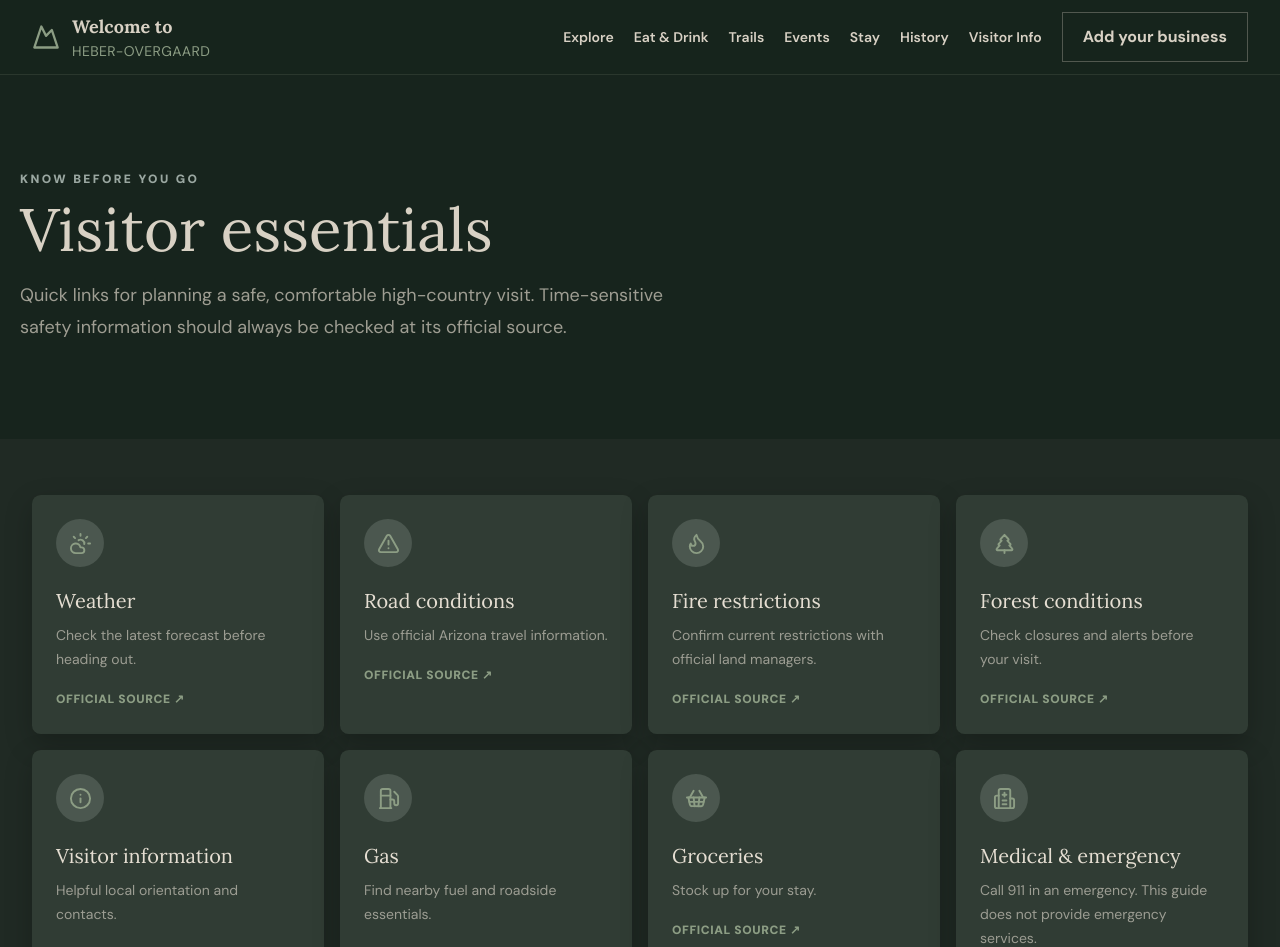
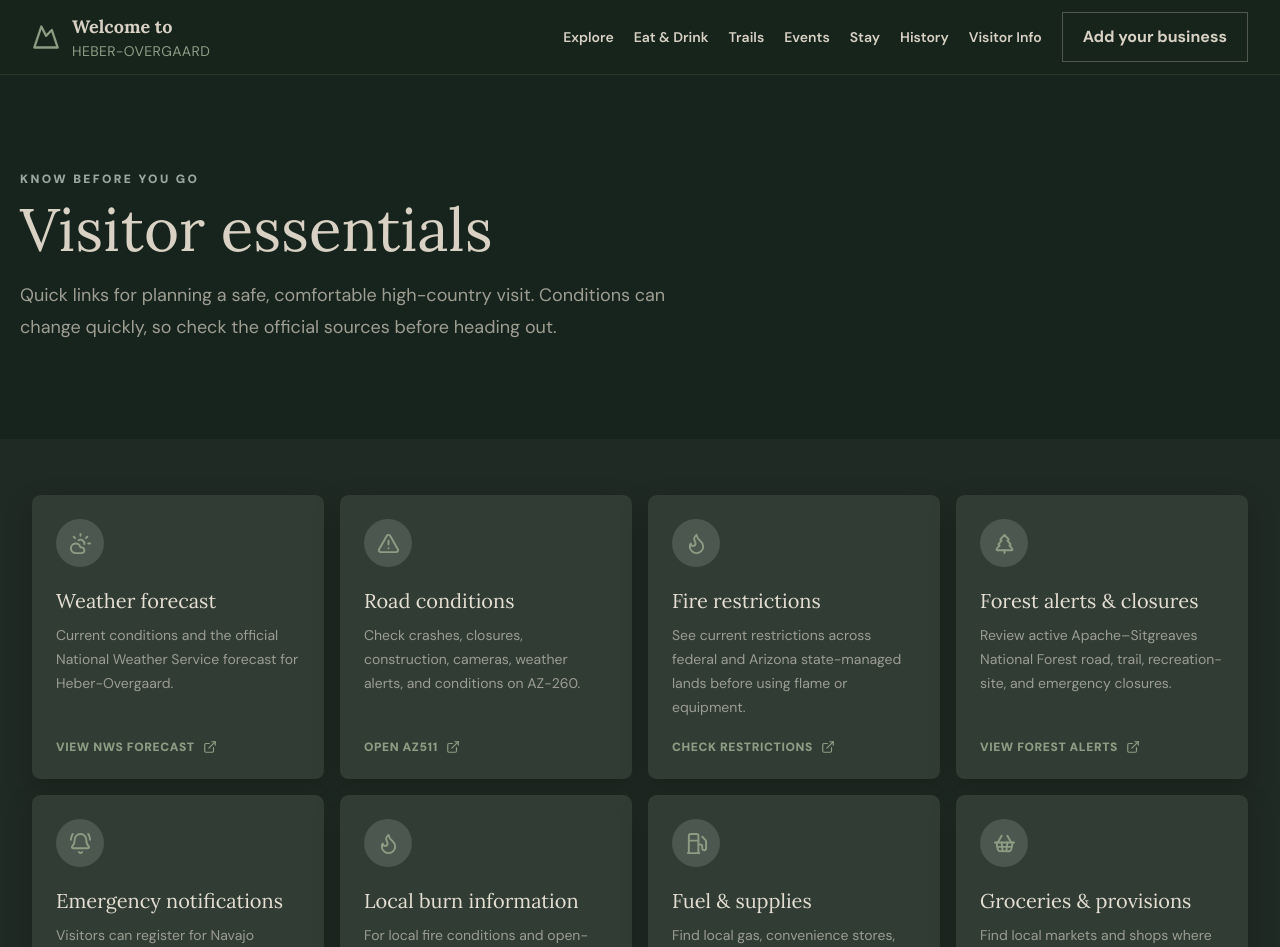
Before and after one commit to myhometechpro/TownGuide, a Next.js app: page /visitor-info in a window 1280 px wide. Shown: the top 947 px of the page. Built offline with nearby package versions, Linux system fonts and the light colour scheme; no server answers.

Commit message:
Add visitor safety and travel links

```diff
--- a/app/visitor-info/page.tsx
+++ b/app/visitor-info/page.tsx
@@ -1,3 +1,31 @@
-import type {Metadata} from "next";import {CloudSun,Flame,Fuel,Hospital,Info,ShoppingBasket,TreePine,TriangleAlert} from "lucide-react";import {PageHero} from "@/components/page-hero";
-export const metadata:Metadata={title:"Visitor Information"};const items=[[CloudSun,"Weather","Check the latest forecast before heading out."],[TriangleAlert,"Road conditions","Use official Arizona travel information."],[Flame,"Fire restrictions","Confirm current restrictions with official land managers."],[TreePine,"Forest conditions","Check closures and alerts before your visit."],[Info,"Visitor information","Helpful local orientation and contacts."],[Fuel,"Gas","Find nearby fuel and roadside essentials."],[ShoppingBasket,"Groceries","Stock up for your stay."],[Hospital,"Medical & emergency","Call 911 in an emergency. This guide does not provide emergency services."]];
-export default function Page(){return <><PageHero eyebrow="Know before you go" title="Visitor essentials" text="Quick links for planning a safe, comfortable high-country visit. Time-sensitive safety information should always be checked at its official source."/><section className="mx-auto grid max-w-7xl gap-4 px-5 py-14 sm:grid-cols-2 lg:grid-cols-4 lg:px-8">{items.map(([Icon,title,text])=><article className="rounded-3xl bg-white p-6 shadow-soft" key={String(title)}><span className="grid h-12 w-12 place-items-center rounded-full bg-sky/25 text-forest"><Icon size={23}/></span><h2 className="mt-5 font-display text-xl">{String(title)}</h2><p className="mt-2 text-sm leading-6 text-ink/60">{String(text)}</p><span className="mt-5 inline-block text-xs font-black uppercase tracking-wider text-forest">Official source ↗</span></article>)}</section><p className="mx-auto max-w-7xl px-5 pb-16 text-xs text-ink/55 lg:px-8">External official-resource links will be added after source verification. No affiliation or endorsement is implied.</p></>}
+import type {Metadata} from "next";
+import Link from "next/link";
+import {BellRing,CloudSun,ExternalLink,Flame,Fuel,Hospital,ShoppingBasket,TreePine,TriangleAlert} from "lucide-react";
+import {PageHero} from "@/components/page-hero";
+
+export const metadata:Metadata={title:"Visitor Information"};
+
+const resources=[
+  {Icon:CloudSun,title:"Weather forecast",text:"Current conditions and the official National Weather Service forecast for Heber-Overgaard.",label:"View NWS forecast",href:"https://forecast.weather.gov/MapClick.php?CityName=Heber-Overgaard&e=0&site=FGZ&state=AZ&textField1=34.414&textField2=-110.569",external:true},
+  {Icon:TriangleAlert,title:"Road conditions",text:"Check crashes, closures, construction, cameras, weather alerts, and conditions on AZ-260.",label:"Open AZ511",href:"https://www.az511.gov/",external:true},
+  {Icon:Flame,title:"Fire restrictions",text:"See current restrictions across federal and Arizona state-managed lands before using flame or equipment.",label:"Check restrictions",href:"https://wildlandfire.az.gov/fire-restrictions",external:true},
+  {Icon:TreePine,title:"Forest alerts & closures",text:"Review active Apache–Sitgreaves National Forest road, trail, recreation-site, and emergency closures.",label:"View forest alerts",href:"https://www.fs.usda.gov/r03/apache-sitgreaves/alerts",external:true},
+  {Icon:BellRing,title:"Emergency notifications",text:"Visitors can register for Navajo County phone, text, or email warnings and evacuation instructions.",label:"Ready Navajo County",href:"https://www.navajocountyaz.gov/282/Ready-Navajo-County-Notification-System",external:true},
+  {Icon:Flame,title:"Local burn information",text:"For local fire conditions and open-flame guidance, call the Heber-Overgaard Fire District Burn Line: (928) 535-6709.",label:"Fire District information",href:"https://hofdaz.com/contact-us",external:true},
+  {Icon:Fuel,title:"Fuel & supplies",text:"Find local gas, convenience stores, auto services, and other roadside essentials in the directory.",label:"Browse local businesses",href:"/businesses",external:false},
+  {Icon:ShoppingBasket,title:"Groceries & provisions",text:"Find local markets and shops where you can stock up for a cabin, campsite, or day outdoors.",label:"Browse shopping",href:"/businesses?category=Shopping",external:false},
+] as const;
+
+export default function Page(){return <>
+  <PageHero eyebrow="Know before you go" title="Visitor essentials" text="Quick links for planning a safe, comfortable high-country visit. Conditions can change quickly, so check the official sources before heading out."/>
+  <section className="mx-auto max-w-7xl px-5 py-14 lg:px-8">
+    <div className="grid gap-4 sm:grid-cols-2 lg:grid-cols-4">{resources.map(({Icon,title,text,label,href,external})=><Link href={href} target={external?"_blank":undefined} rel={external?"noreferrer":undefined} className="group flex min-h-64 flex-col rounded-3xl bg-white p-6 shadow-soft transition hover:-translate-y-1 hover:shadow-lg" key={title}>
+      <span className="grid h-12 w-12 place-items-center rounded-full bg-sky/25 text-forest"><Icon size={23}/></span>
+      <h2 className="mt-5 font-display text-xl">{title}</h2>
+      <p className="mt-2 flex-1 text-sm leading-6 text-ink/60">{text}</p>
+      <span className="mt-5 inline-flex items-center gap-2 text-xs font-black uppercase tracking-wider text-forest">{label}{external&&<ExternalLink size={14}/>}</span>
+    </Link>)}</div>
+    <div className="mt-8 flex gap-3 rounded-2xl border border-red-900/20 bg-red-950/10 p-5 text-sm leading-6"><Hospital className="shrink-0 text-red-800"/><p><strong>For an emergency, call 911.</strong> Do not rely on this guide for emergency notices. For non-emergency Fire District questions, call <a className="font-bold underline" href="tel:+19285354346">(928) 535-4346</a>.</p></div>
+    <p className="mt-6 text-xs leading-5 text-ink/55">This independent visitor guide links to third-party and government resources for convenience. Conditions, restrictions, and closures can change without notice. Always follow posted orders and instructions from public-safety officials and land managers.</p>
+  </section>
+</>}
```
